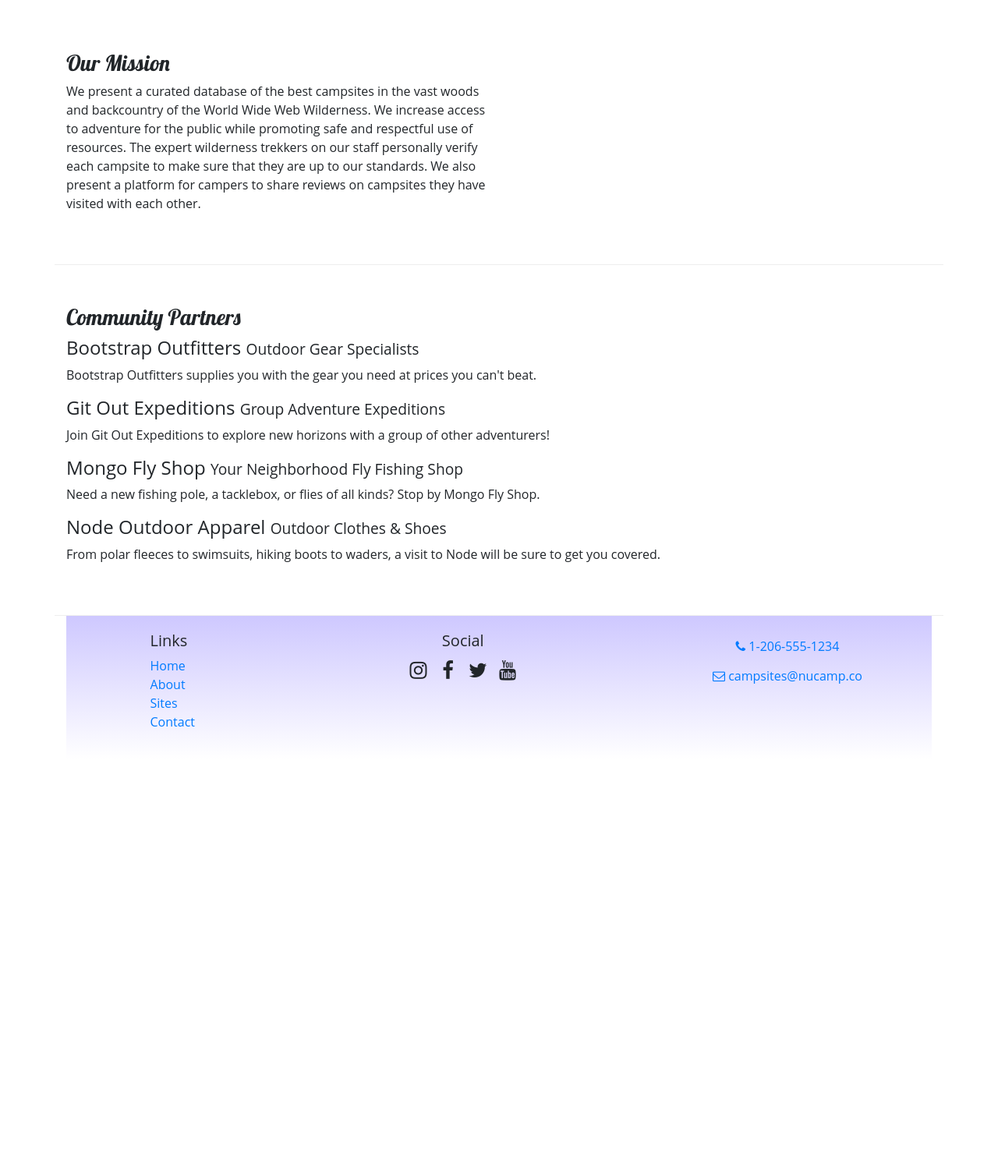
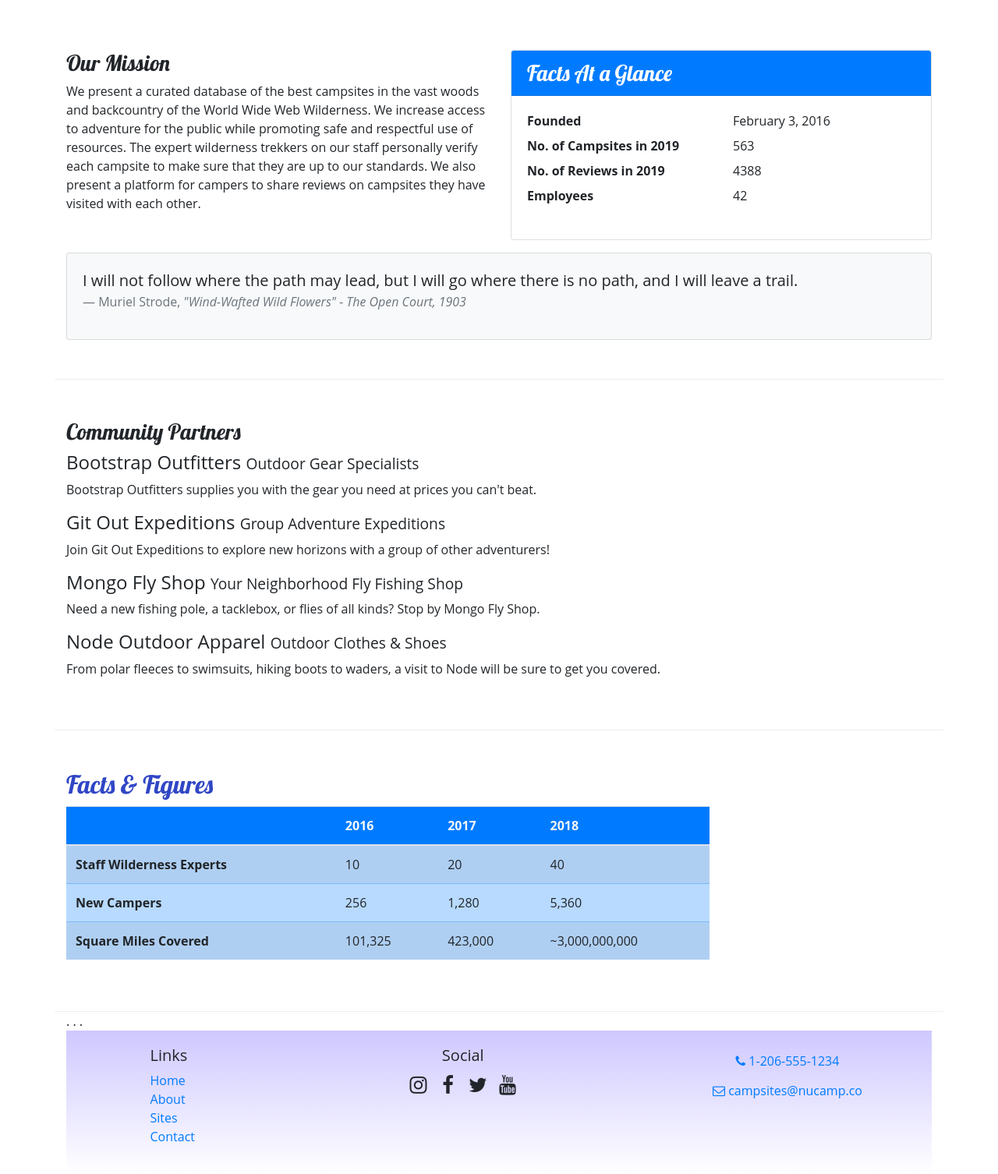
Before and after one commit to dendypat/nucamp-bootstrap, a website: page aboutus.html in a window 1280 px wide. Shown: the part 340-1846 px from the top of the page at 78% size. Before the commit the page ends 1314 px from the top, so only its background shows below. Drawn offline with nearby package versions, Linux system fonts and the light colour scheme.

Commit message:
Tables and Cards

```diff
--- a/aboutus.html
+++ b/aboutus.html
@@ -36,7 +36,8 @@
           </li>
           <li class="nav-item"><a class="nav-link" href="#"><i class="fa fa-info fa-lg"></i> About</a></li>
           <li class="nav-item"><a class="nav-link" href="#"><i class="fa fa-list fa-lg"></i> Sites</a></li>
-          <li class="nav-item"><a class="nav-link" href="contactus.html"><i class="fa fa-address-card fa-lg"></i> Contact</a></li>
+          <li class="nav-item"><a class="nav-link" href="contactus.html"><i class="fa fa-address-card fa-lg"></i>
+              Contact</a></li>
         </ul>
         </ul>
   </nav>
@@ -57,13 +58,41 @@
       <div class="row row-content">
         <div class="col-sm-6">
           <h3>Our Mission</h3>
-          <p>We present a curated database of the best campsites in the vast woods and backcountry
-            of the World Wide Web
+          <p>We present a curated database of the best campsites in the vast woods and backcountry of the World Wide Web
             Wilderness. We increase access to adventure for the public while promoting safe and respectful use of
             resources. The expert wilderness trekkers on our staff personally verify each campsite to make sure that
-            they
-            are up to our standards. We also present a platform for campers to share reviews on campsites they have
+            they are up to our standards. We also present a platform for campers to share reviews on campsites they have
             visited with each other.</p>
+        </div>
+        <div class="col-sm-6">
+          <div class="card">
+            <h3 class="card-header bg-primary text-white">Facts At a Glance</h3>
+            <div class="card-body">
+              <dl class="row">
+                <dt class="col-6">Founded</dt>
+                <dd class="col-6">February 3, 2016</dd>
+                <dt class="col-6">No. of Campsites in 2019</dt>
+                <dd class="col-6">563</dd>
+                <dt class="col-6">No. of Reviews in 2019</dt>
+                <dd class="col-6">4388</dd>
+                <dt class="col-6">Employees</dt>
+                <dd class="col-6">42</dd>
+              </dl>
+            </div>
+          </div>
+        </div>
+        <div class="col">
+          <div class="card bg-light mt-3">
+            <blockquote class="blockquote card-body">
+              <p class="mb-0">I will not follow where the path may lead, but I will go where there is no path, and I
+                will leave a trail.</p>
+              <footer class="blockquote-footer">Muriel Strode,
+                <cite title="Source Title">"Wind-Wafted Wild Flowers" -
+                  The Open Court, 1903
+                </cite>
+              </footer>
+            </blockquote>
+          </div>
         </div>
       </div>
 
@@ -87,8 +116,45 @@
           </div>
         </div>
       </div>
-
-      <footer>
+      <div class="row row-content">
+        <div class="col-sm-9">
+          <h2>Facts &amp; Figures</h2>
+          <div class="table-responsive">
+            <table class="table table-striped">
+              <thead>
+                <tr class="bg-primary text-light">
+                  <th></th>
+                  <th>2016</th>
+                  <th>2017</th>
+                  <th>2018</th>
+                </tr>
+              </thead>
+              <tbody class="table-primary">
+                <tr>
+                  <th>Staff Wilderness Experts</th>
+                  <td>10</td>
+                  <td>20</td>
+                  <td>40</td>
+                </tr>
+                <tr>
+                  <th>New Campers</th>
+                  <td>256</td>
+                  <td>1,280</td>
+                  <td>5,360</td>
+                </tr>
+                <tr>
+                  <th>Square Miles Covered</th>
+                  <td>101,325</td>
+                  <td>423,000</td>
+                  <td>~3,000,000,000</td>
+                </tr>
+              </tbody>
+            </table>
+          </div>
+        </div>
+      </div>
+      . . .
+      <footer class="site-footer">
         <div class="container">
           <div class="row">
             <div class="col-4 col-sm-2 offset-1">
@@ -102,15 +168,18 @@
             </div>
             <div class="col-6 col-sm-5 text-center">
               <h5>Social</h5>
-              <a class="btn btn-social-icon btn-instagram" href="http://instagram.com/"><i class="fa fa-instagram"></i></a>
+              <a class="btn btn-social-icon btn-instagram" href="http://instagram.com/"><i
+                  class="fa fa-instagram"></i></a>
               <a class="btn btn-social-icon btn-facebook" href="http://facebook.com/"><i class="fa fa-facebook"></i></a>
               <a class="btn btn-social-icon btn-twitter" href="http://twitter.com/"><i class="fa fa-twitter"></i></a>
               <a class="btn btn-social-icon btn-google" href="http://youtube.com/"><i class="fa fa-youtube"></i></a>
-          </div>
-          <div class="col-sm-4 text-center">
-              <a role="button" class="btn btn-link" href="tel:+12065551234"><i class="fa fa-phone"></i> 1-206-555-1234</a><br />
-              <a role="button" class="btn btn-link" href="mailto:campsites@nucamp.co"><i class="fa fa-envelope-o"></i> campsites@nucamp.co</a>
-          </div>
+            </div>
+            <div class="col-sm-4 text-center">
+              <a role="button" class="btn btn-link" href="tel:+12065551234"><i class="fa fa-phone"></i>
+                1-206-555-1234</a><br />
+              <a role="button" class="btn btn-link" href="mailto:campsites@nucamp.co"><i class="fa fa-envelope-o"></i>
+                campsites@nucamp.co</a>
+            </div>
           </div>
         </div>
       </footer>
--- a/css/style.css
+++ b/css/style.css
@@ -14,7 +14,7 @@ header h2 {
   color: #CEC8FF;
 }
 
-footer {
+.site-footer {
   background-image: linear-gradient(#CEC8FF, white);
   padding: 20px 0;
 }
```
Also changed, not shown: contactus.html (+1 -1 lines), index.html (+1 -1 lines).
